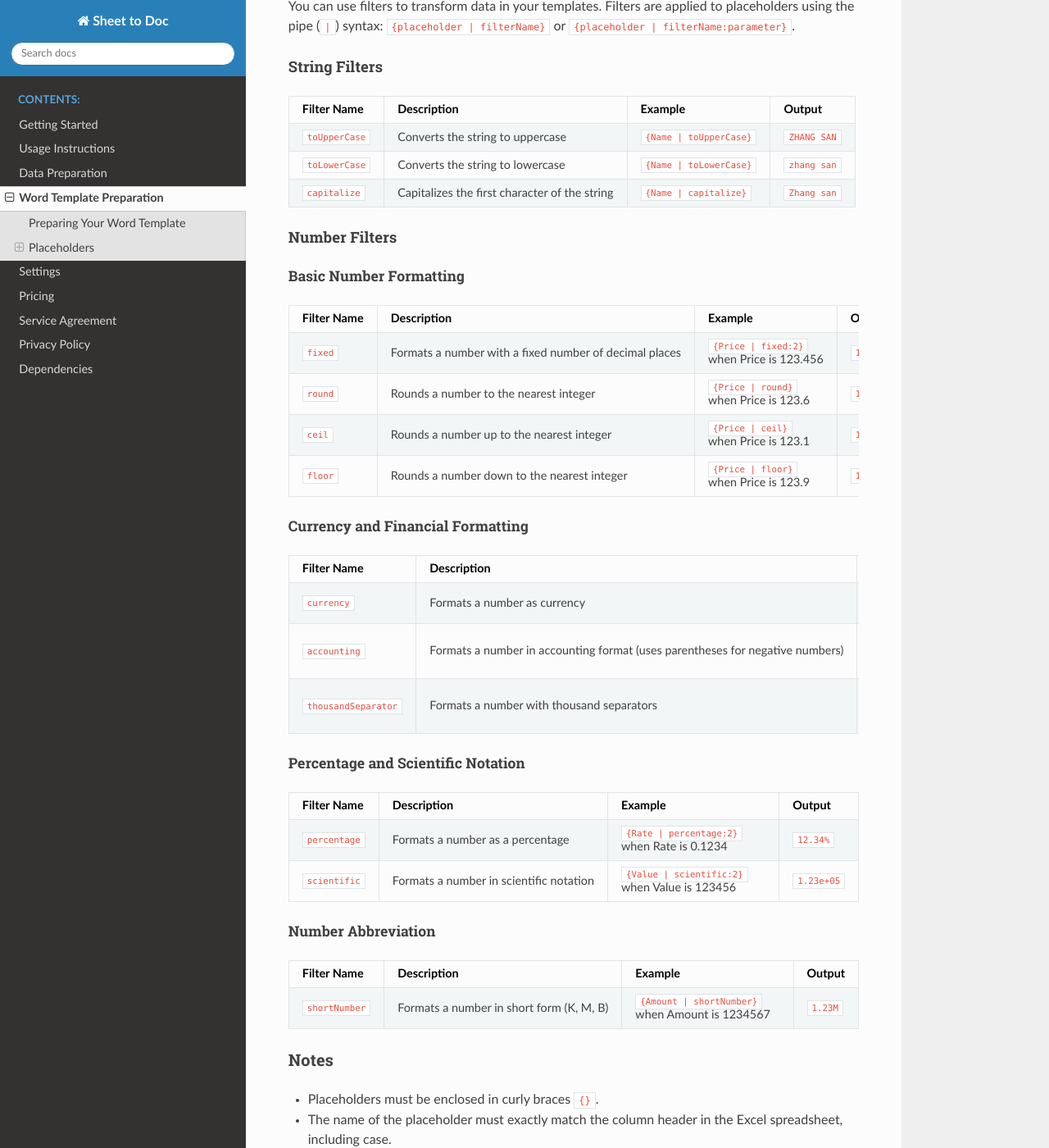
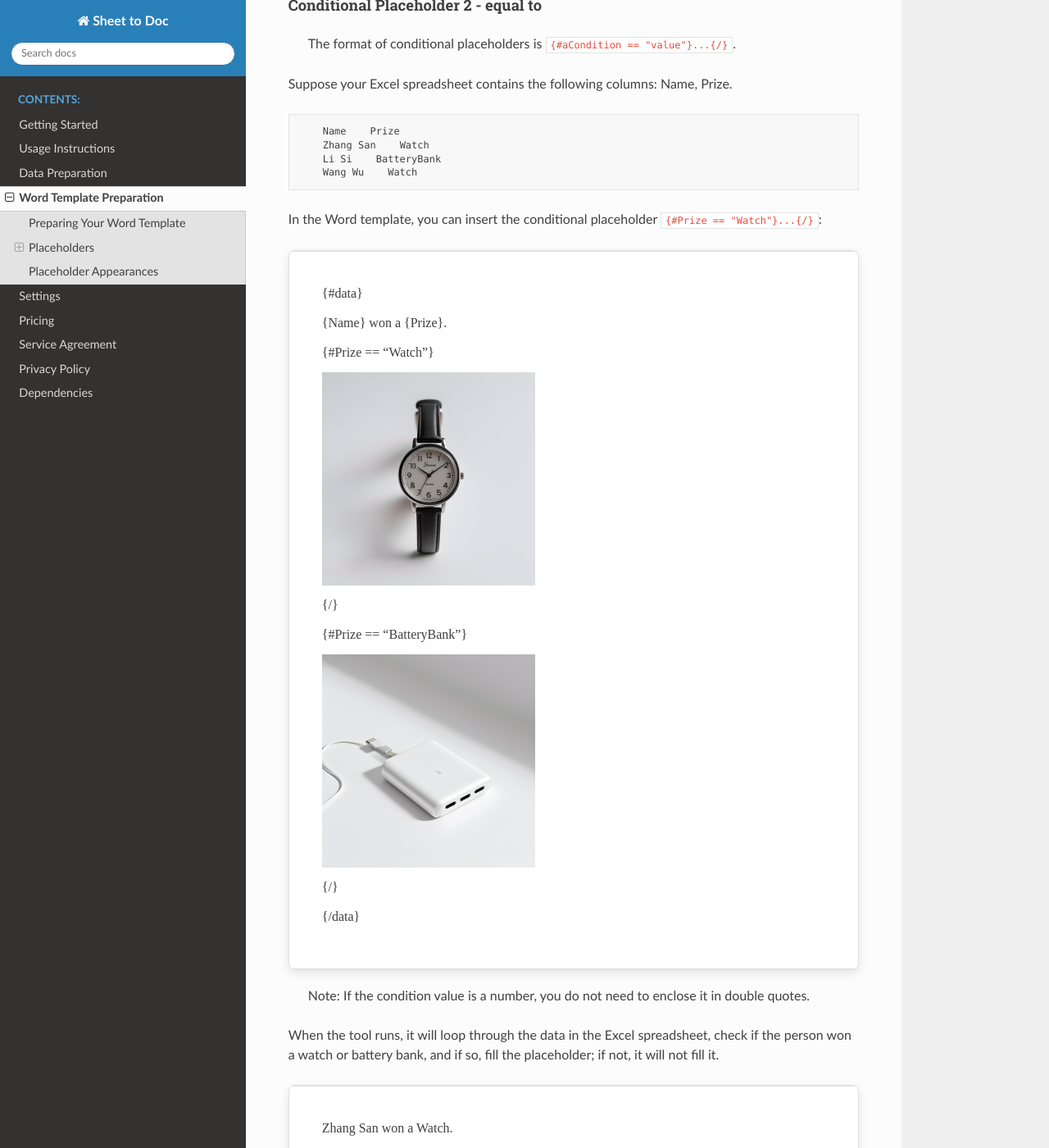
Before and after one commit to he-yang/sheet-to-doc, a Sphinx documentation site: the page built from source/WordTemplate.md, in a window 1280 px wide and 1400 px high, scrolled down 3195 px. Shown: the whole window at 82% size. Built offline with Sphinx 7.4.7 and the Read the Docs theme 3.1.0, drawn with Linux system fonts in a browser that asks for light colours; some of the changed text lies outside the part shown.

Commit message:
update template :

````diff
--- a/source/WordTemplate.md
+++ b/source/WordTemplate.md
@@ -95,6 +95,8 @@ Li Si,30,Female.
 
 If your Excel spreadsheet contains conditional data, you can use conditional placeholders to fill content in the template based on conditions.
 
+#### Conditional Placeholder 1 - true false
+
 > The format of conditional placeholders is `{#aCondition}...{/aCondition}`.
 
 Suppose your Excel spreadsheet contains the following columns: Name, Age, Gender, Awarded.
@@ -132,6 +134,68 @@ Winners of this competition:
 Zhang San,25,Male.
 
 Wang Wu,35,Male.
+
+</div>
+
+#### Conditional Placeholder 2 - equal to
+
+> The format of conditional placeholders is `{#aCondition == "value"}...{/}`.
+
+Suppose your Excel spreadsheet contains the following columns: Name, Prize.
+
+```
+    Name    Prize
+    Zhang San    Watch
+    Li Si    BatteryBank
+    Wang Wu    Watch
+```
+
+In the Word template, you can insert the conditional placeholder `{#Prize == "Watch"}...{/}`:
+
+<div class="word-document">
+
+
+{#data}
+
+{Name} won a {Prize}.
+
+{#Prize == "Watch"}
+
+![Watch](_static/watch.png)
+
+{/}
+
+{#Prize == "BatteryBank"}
+
+![BatteryBank](_static/batterybank.png)
+
+{/}
+
+{/data}
+
+</div>
+
+> Note:
+> If the condition value is a number, you do not need to enclose it in double quotes.
+
+
+When the tool runs, it will loop through the data in the Excel spreadsheet, check if the person won a watch or battery bank, and if so, fill the placeholder; if not, it will not fill it.
+
+<div class="word-document">
+
+
+
+Zhang San won a Watch.
+
+![Watch](_static/watch.png)
+
+Li Si won a BatteryBank.
+
+![BatteryBank](_static/batterybank.png)
+
+Wang Wu won a Watch.
+
+![Watch](_static/watch.png)
 
 </div>
 
@@ -184,3 +248,14 @@ You can use filters to transform data in your templates. Filters are applied to
 - Placeholders must be enclosed in curly braces `{}`.
 - The name of the placeholder must exactly match the column header in the Excel spreadsheet, including case.
 - Placeholders can be used anywhere in the template, including paragraphs, tables, lists, etc.
+
+## Placeholder Appearances
+
+Placeholder can appear in any position in the Word template, including but not limited to:
+- Paragraphs
+- Tables
+- Lists
+- Headers
+- Footers
+- Text boxes
+- And more...
````
Also changed, not shown: source/_static/batterybank.png (added), source/_static/watch.png (added), 1 other file.
